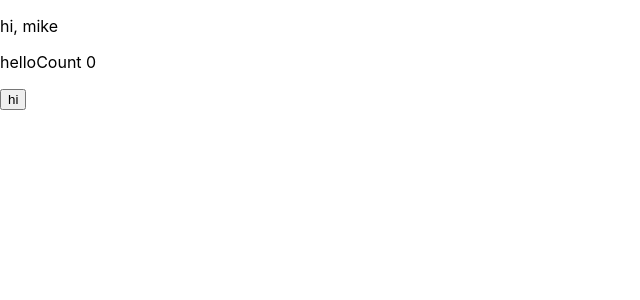
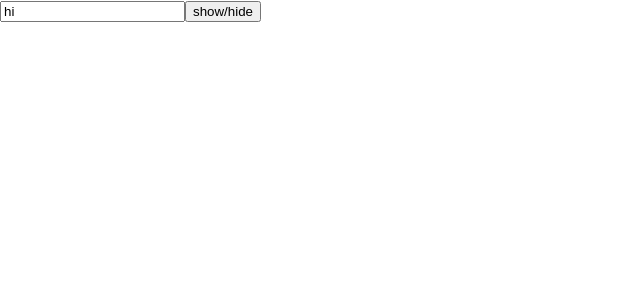
Before and after one commit to jungeun-p/cra-test, a React (Create React App) app: page / in a window 1280 px wide. Shown: the top 300 px of the page, without its empty margins (0-640 px from the left). Built offline with nearby package versions, Linux system fonts and the light colour scheme.

Commit message:
[ modify ] useRef(1)

```diff
--- /dev/null
+++ b/src/6-ref/1-elements.js
@@ -0,0 +1,21 @@
+import React, { useEffect, useRef } from 'react';
+
+const RefElement = () => {
+    const inputRef= useRef();
+    useEffect(()=>{
+        inputRef.current.focus();
+    }, [])
+    return (
+        <div>
+            <input type="text" ref={inputRef}></input>
+            <Box type="text" ref={inputRef} />
+            <button>save</button>
+        </div>
+    );
+};
+
+const Box = () => {
+
+}
+
+export default RefElement;
--- /dev/null
+++ b/src/6-ref/2-component.js
@@ -0,0 +1,32 @@
+import React, { useEffect, useRef } from 'react';
+
+const RefComponent = () => {
+    const inputRef= useRef();
+    useEffect(()=>{
+        inputRef.current.focus();
+    }, [])
+    return (
+        <>
+            <InputAndSave inputRef={inputRef} />
+            <Button ref={inputRef} />
+            <button onClick={()=>inputRef.current.focus()}>go to text</button>
+        </>
+    );
+};
+
+const Button = React.forwardRef(({onClick}, ref) => {
+    return(
+        <button onClick={onClick} ref={ref}>Save</button>
+    )
+})
+
+const InputAndSave = ({ inputRef }) => {
+    return(
+        <div>
+            <input type="text" ref={inputRef} />
+            <button>Save</button>
+        </div>
+    )
+}
+
+export default RefComponent;
--- /dev/null
+++ b/src/6-ref/3-function.js
@@ -0,0 +1,27 @@
+import React, { useCallback, useState } from 'react';
+
+const Function = () => {
+    const [text, setText] = useState(INITIAL_TEXT);
+    const [showText, setShowText] = useState(true);
+
+    // 반환값을 재사용 처리
+    const setInitialText = useCallback(ref => setText(INITIAL_TEXT), []);
+
+    return (
+        <>
+        {showText && (
+            <input type="text"
+                // ref={ref => ref && setText(INITIAL_TEXT)}
+                ref={setInitialText}
+                value={text}
+                onChange={e=>setText(e.target.value)}
+            />
+        )}
+        <button onClick={()=>setShowText(!showText)}>show/hide</button>
+        </>
+    );
+};
+
+const INITIAL_TEXT = 'hi';
+
+export default Function;
--- a/src/App.js
+++ b/src/App.js
@@ -1,61 +1,15 @@
-import React, { createContext, useContext, useEffect, useState } from 'react';
-// import Profile from './Profile';
-
-// const UserContext = createContext('unknown');
-// const ThemeContext = createContext('dark');
-
-const UserContext = createContext({ username: 'unknown', helloCount: 0 });
-const SetUserContext = createContext(()=>{});
+import React from 'react';
+import RefElement from './6-ref/1-elements';
+import RefComponent from './6-ref/2-component';
+import Function from './6-ref/3-function';
 
 const App = () => {
-  const [user, setUser] = useState({ username: 'mike', helloCount: 0 });
   return (
-    <SetUserContext.Provider value={setUser}>
-      <UserContext.Provider value={user}>
-        <Profile />
-      </UserContext.Provider>
-    </SetUserContext.Provider>
+    <>
+    {/* <RefElement /> */}
+    {/* <RefComponent /> */}
+    <Function />
+    </>
   )
 };
-
-const Profile = () => {
-  const setUser = useContext(SetUserContext);
-  const { username, helloCount } = useContext(UserContext);
-  return (
-      <>
-          <p>{`hi, ${username}`}</p>
-          <p>{`helloCount ${helloCount}`}</p>
-          <button onClick={()=>setUser({username, helloCount: helloCount + 1})}>
-              hi
-          </button>
-      </>
-  );
-};
-
-// const Profile = React.memo(() => {
-//   console.log('Profile Component');
-//   // const [user, setUser] = useState(null);
-//   // useEffect(()=>{
-//   //     getUserApi(userId).then(data=>setUser(data));
-//   // }, [userId]);
-//   // const user = useUser(userId);
-//   return (
-//       <div>
-//           <Greeting />
-//           {/* ... */}
-//       </div>
-//   );
-// });
-
-// function Greeting(){
-//   // const username = useContext(UserContext);
-//   // const theme = useContext(ThemeContext);
-//   return (
-//     // <p style={{ color: theme === 'dark' ? 'gray' : 'green' }}>{`Hi, ${username}!`}</p>
-//     // <UserContext.Consumer>
-//     //   {username => <p>{`Hi, ${username}!`}</p>}
-//     // </UserContext.Consumer>
-//   )
-// }
-
 export default App;
```
